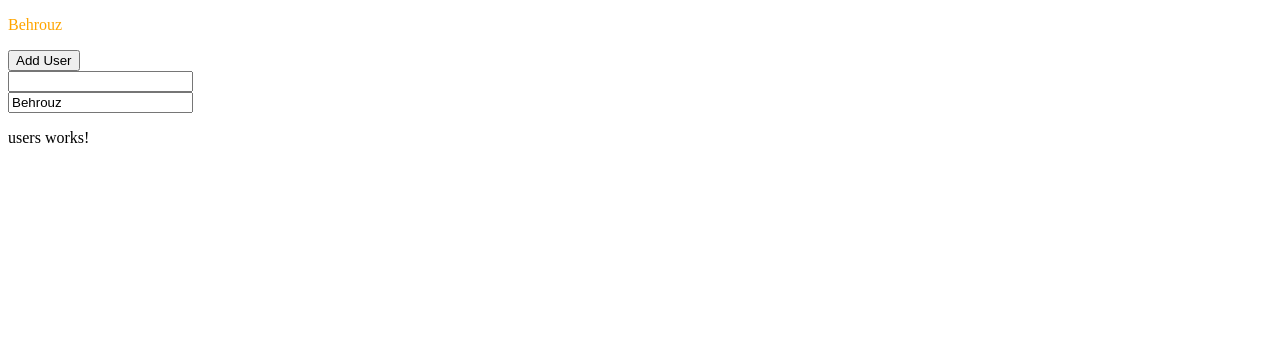
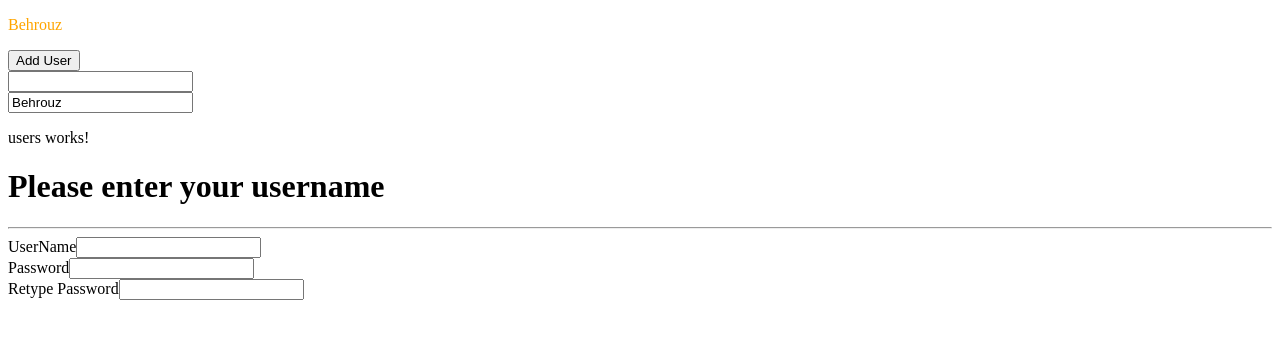
Before and after one commit to behrouznd/AngularSamplePractice, an Angular app: page / in a window 1280 px wide. Shown: the top 338 px of the page. Built offline with nearby package versions, Linux system fonts and the light colour scheme.

Commit message:
Practice 1

```diff
--- /dev/null
+++ b/src/app/Practice01/sample1.component.html
@@ -0,0 +1,14 @@
+<h1 [hidden]="userName === '' ">Welcome {{userName}}</h1>
+<h1 [hidden]="userName !== '' ">Please enter your username</h1>
+<hr />
+<label>UserName</label>
+<input type="text" (input)="onUserNameChanged($event)" />
+<br />
+<label>Password</label>
+<input type="password" (input)="onPasswordInputChanged($event)" />
+<br />
+<label>Retype Password</label>
+<input type="password" (input)="onRetypePasswordInputChanged($event)" />
+<br />
+<label [hidden]="isMatchPassword || password===''">Password is not match</label>
+<label [hidden]="!isMatchPassword">Password match!</label>
--- /dev/null
+++ b/src/app/Practice01/sample1.component.ts
@@ -0,0 +1,26 @@
+import { Component } from '@angular/core';
+
+@Component({
+  selector: 'app-sample1',
+  templateUrl: './sample1.component.html'
+})
+
+export class Sample1Component {
+  userName: string = '';
+  password: string = '';
+  retypePassword: string = '';
+  isMatchPassword: boolean = false;
+
+  public onUserNameChanged(e: Event) {
+    this.userName = (<HTMLInputElement>e.target).value;
+  }
+
+  public onPasswordInputChanged(e: Event) {
+    this.password = (<HTMLInputElement>e.target).value;
+  }
+
+  public onRetypePasswordInputChanged(e: Event) {
+    this.retypePassword = (<HTMLInputElement>e.target).value;
+    this.isMatchPassword = this.password !== this.retypePassword ? false : true;
+  }
+}
--- a/src/app/app.component.html
+++ b/src/app/app.component.html
@@ -1,3 +1,5 @@
 <app-user></app-user>
 <app-users></app-users>
 <div class="app-user"></div>
+
+<app-sample1></app-sample1>
--- a/src/app/app.module.ts
+++ b/src/app/app.module.ts
@@ -3,6 +3,7 @@ import { FormsModule } from '@angular/forms';
 import { BrowserModule } from '@angular/platform-browser';
 
 import { AppComponent } from './app.component';
+import { Sample1Component } from './Practice01/sample1.component';
 import { UserComponent } from './user/user.component';
 import { UsersComponent } from './users/users.component'
 
@@ -10,7 +11,8 @@ import { UsersComponent } from './users/users.component'
   declarations: [
     AppComponent,
     UserComponent,
-    UsersComponent
+    UsersComponent,
+    Sample1Component
   ],
   imports: [
     BrowserModule,
```
